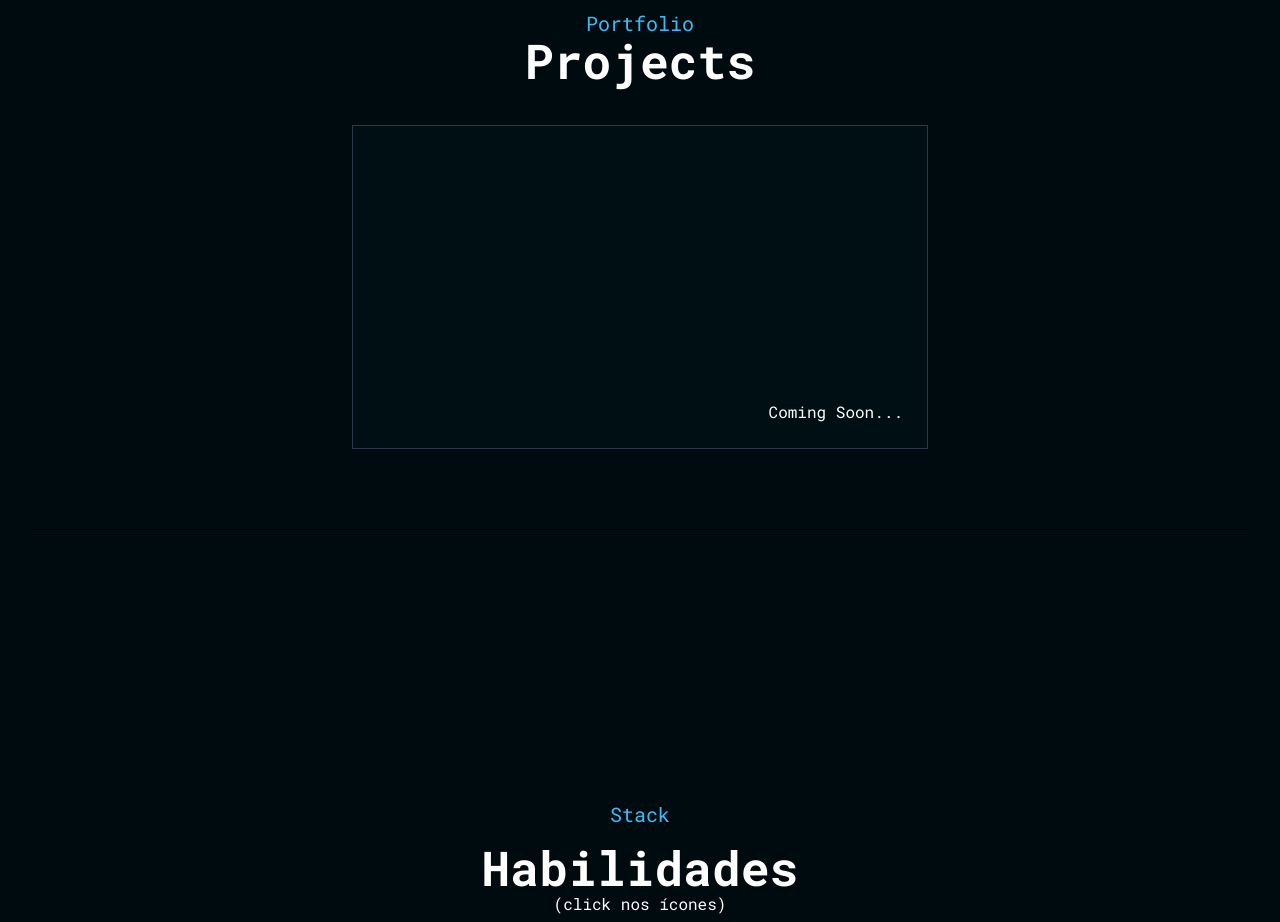
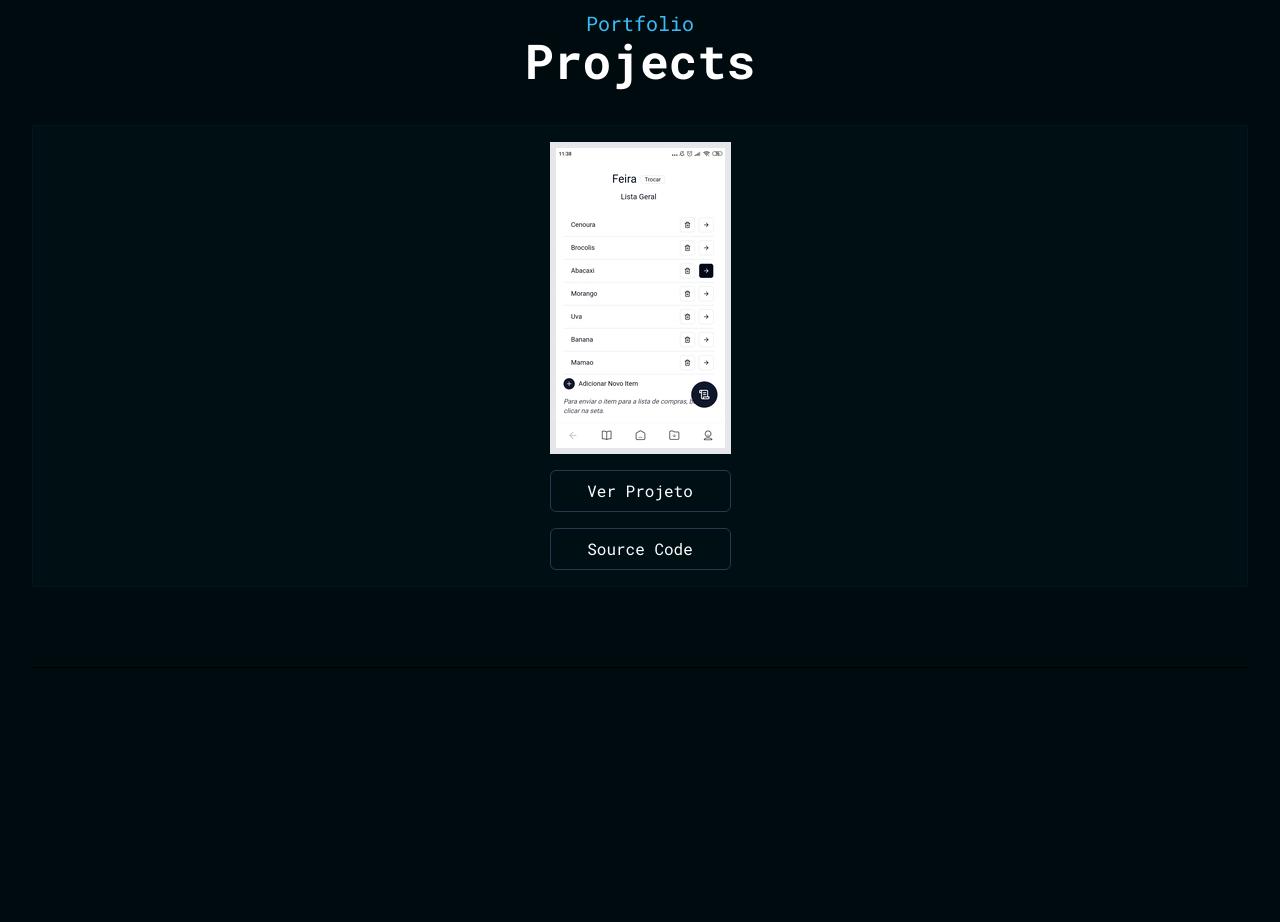
Before and after one commit to rinardes/portfolio-source, a React (Vite) app: page / in a window 1280 px wide. Shown: the part 2020-2942 px from the top of the page. Built offline with nearby package versions, Linux system fonts and the light colour scheme; a web font is replaced by a local one.

Commit message:
update: added source code to portfolio project

```diff
--- a/src/pages/Portfolio.tsx
+++ b/src/pages/Portfolio.tsx
@@ -10,10 +10,22 @@ export default function Portfolio() {
       <h1 className="mb-10 font-primary text-5xl font-bold text-white">
         Projects
       </h1>
-      <div className="relative mx-auto aspect-video w-full max-w-xl border border-border bg-onBackground">
-        <h2 className="absolute bottom-6 right-6">
-          Coming Soon<span className="blink-animated">...</span>
-        </h2>
+      <div className="flex w-full flex-col items-center border border-borderOnbackground bg-onBackground py-4">
+        <div className="col-span-3 grid grid-cols-1 ">
+          <div className="flex flex-col items-center ">
+            <img className=" border-[6px]" src="projects/my-lists.jpg" />
+            <button className="mt-4 w-full rounded-md border border-border py-2 hover:bg-primary-400">
+              <a href="https://rinardes-lists.netlify.app/" target="_blank">
+                Ver Projeto
+              </a>
+            </button>
+            <button className="mt-4 w-full rounded-md border border-border py-2 hover:bg-primary-400">
+              <a href="https://github.com/rinardes/my-lists" target="_blank">
+                Source Code
+              </a>
+            </button>
+          </div>
+        </div>
       </div>
     </section>
   );
```
Also changed, not shown: public/projects/my-lists.jpg (added).
